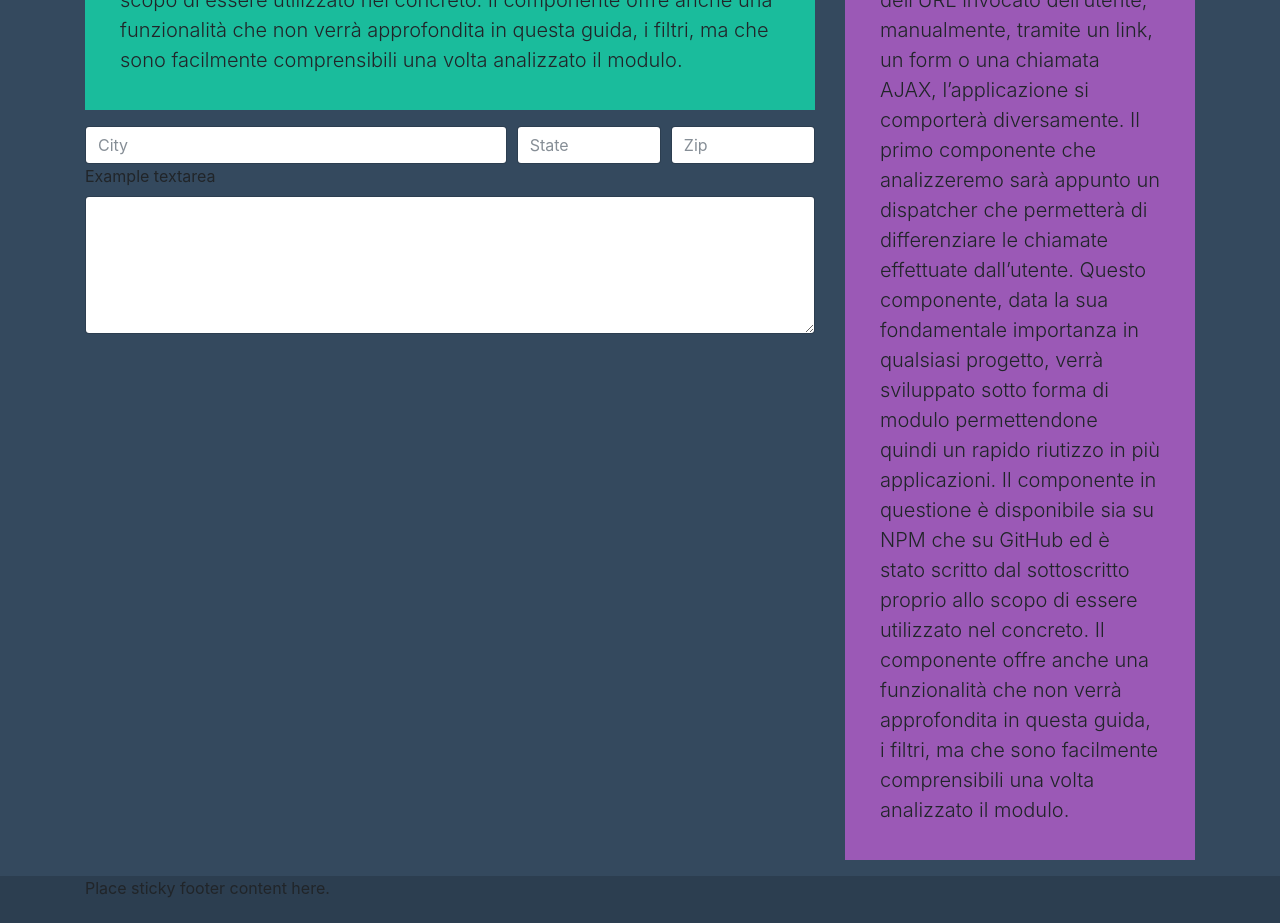
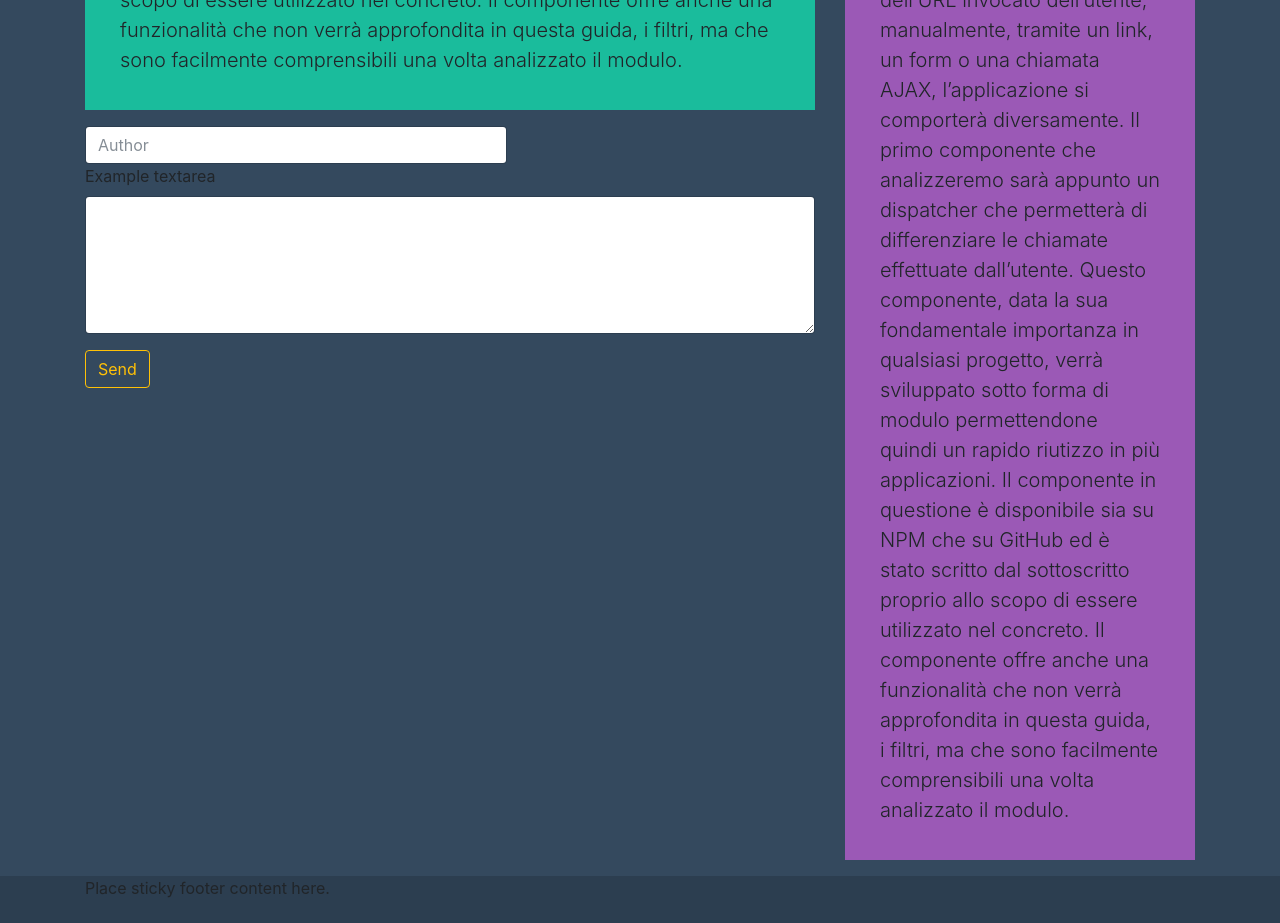
Before and after one commit to mattyx96/-MySite-, a plain HTML site: page index.html in a window 1280 px wide. Shown: the part 1320-2243 px from the top of the page. Drawn offline with nearby package versions, Linux system fonts and the light colour scheme.

Commit message:
comment form script added (not working)

```diff
--- a/index.html
+++ b/index.html
@@ -138,19 +138,16 @@
             <form>
                 <div class="form-row">
                     <div class="col-7">
-                        <input type="text" class="form-control" placeholder="City">
-                    </div>
-                    <div class="col">
-                        <input type="text" class="form-control" placeholder="State">
-                    </div>
-                    <div class="col">
-                        <input type="text" class="form-control" placeholder="Zip">
+                        <input type="text" class="form-control" placeholder="Author" id="Sender">
                     </div>
                 </div>
                 <div class="form-group">
-                    <label for="exampleFormControlTextarea1">Example textarea</label>
-                    <textarea class="form-control" id="exampleFormControlTextarea1" rows="6"></textarea>
+                    <label for="TextArea">Example textarea</label>
+                    <textarea class="form-control" id="TextArea" rows="6"></textarea>
                 </div>
+
+                <button type="button" class="btn btn-outline-warning" onclick="validate()">Send</button>
+
             </form>
 
         </div>
@@ -193,5 +190,6 @@
         integrity="sha384-b/U6ypiBEHpOf/4+1nzFpr53nxSS+GLCkfwBdFNTxtclqqenISfwAzpKaMNFNmj4"
         crossorigin="anonymous"></script>
 <script src="js/bootstrap.min.js"></script>
+<script src="js/form_validation.js"></script>
 </body>
 </html>
--- /dev/null
+++ b/js/form_validation.js
@@ -0,0 +1,35 @@
+function validate() {
+    var comment = $("#TextArea").value;
+    var sender = $("#Sender").value;
+
+    if (comment == "") {
+        alert("il commento non deve essere vuoto");
+        return false;
+    }
+
+    const json = {
+        comment: comment,
+        sender: sender
+    }
+
+    console.log(json);
+
+        $.ajax({
+            url: 'http://matteoomicini.drink-web.eu/api/new-comment',
+            type: 'POST',
+            contentType: 'application/json',
+            data: JSON.stringify( json ),
+            success: function(){
+                alert('success');
+            },
+            error: function(){
+                alert('error');
+            }
+        });
+
+
+    // var xhttp = new XMLHttpRequest();
+    // xhttp.open("POST", "", true);
+    // xhttp.setRequestHeader("Content-type", json);
+    // xhttp.send();
+}
```
